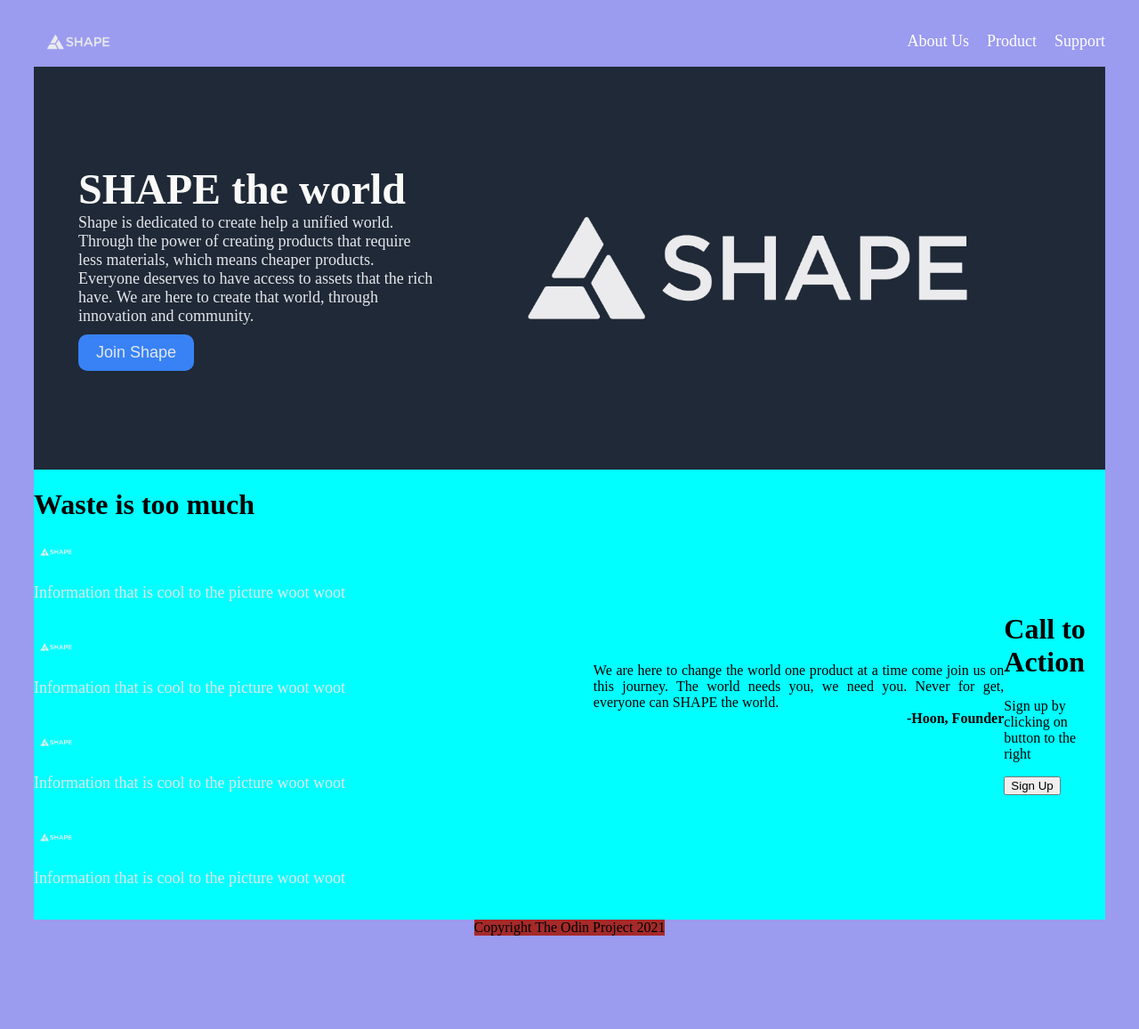
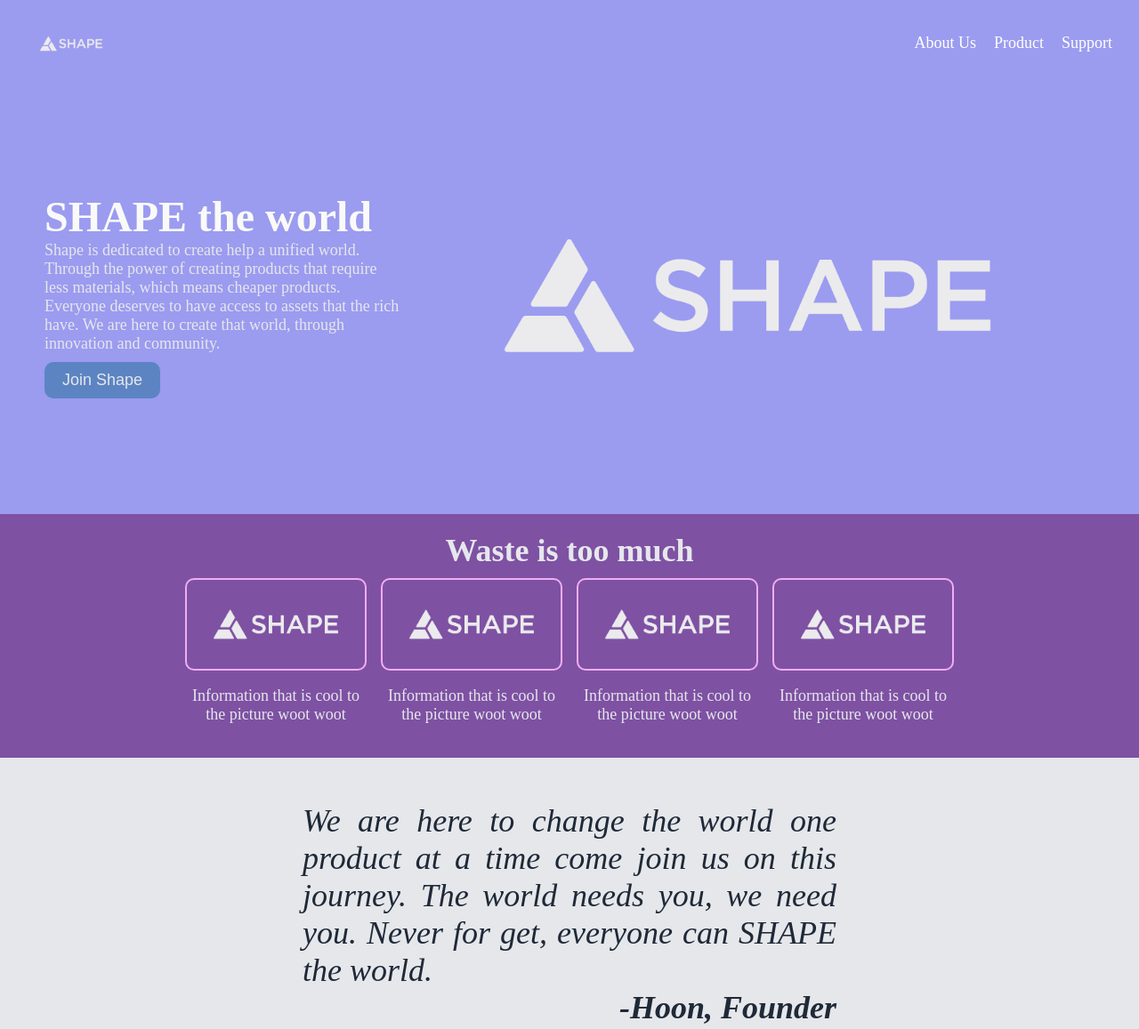
Before and after one commit to SHooonJ/landingpage, a plain HTML site: page index.html in a window 1280 px wide. Shown: the top 1157 px of the page at 89% size. Before the commit the page ends 1070 px from the top, so only its background shows below. Drawn offline with Linux system fonts and the light colour scheme.

Commit message:
Complete landing page
Added styles to the main and footer. Landing page is now complete.

```diff
--- a/index.html
+++ b/index.html
@@ -35,16 +35,16 @@
             <div class="info">
                 <h1>Waste is too much</h1>
                 <ul class="cards">
-                    <li><img src="./shape.png" width="50">
+                    <li><img src="./shape.png">
                         <p>Information that is cool to the picture woot woot</p>
                     </li>
-                    <li><img src="./shape.png" width="50">
+                    <li><img src="./shape.png">
                         <p>Information that is cool to the picture woot woot</p>
                     </li>
-                    <li><img src="./shape.png" width="50">
+                    <li><img src="./shape.png">
                         <p>Information that is cool to the picture woot woot</p>
                     </li>
-                    <li><img src="./shape.png" width="50">
+                    <li><img src="./shape.png">
                         <p>Information that is cool to the picture woot woot</p>
                     </li>
                 </ul>
--- a/style.css
+++ b/style.css
@@ -3,8 +3,9 @@ body{
     display: flex;
     flex-wrap: wrap;
     justify-content: center;
-    padding: 10px 30px;
+    padding: 10px 0;
     min-width: 500px;
+    margin: 0;
 }
 
 .header, ul{
@@ -16,6 +17,7 @@ body{
     width: 100%;
     justify-content: space-between;
     align-items: center;
+    padding: 10px 30px;
 }
 
 ul{
@@ -33,12 +35,10 @@ a{
 
 .hero, .main, .footer{
     display: flex;
-    justify-content: space-between;
-    align-items: center;
 }
 
 .hero{
-    background-color: #1f2937;
+    background-color: rgb(155,155,240);
     min-width: 0;
     width: 100%;
     justify-content: center;
@@ -70,7 +70,7 @@ a{
 }
 
 .hero button{
-    background-color: #3882f6;
+    background-color: #5c84c3;
     padding: 10px 20px;
     border-radius: 10px;
     border: none;
@@ -80,9 +80,102 @@ a{
 }
 
 .main{
-    background-color: aqua;
+    background-color: rgb(126, 81, 163);
+    flex-wrap: wrap;
+    justify-content: center;
+    align-items: center;
+}
+
+.main img{
+    width: 200px;
+    border: 2px solid #f3adf3;
+    border-radius: 10px;
+}
+
+.main .info{
+    display: flex;
+    justify-content: center;
+    align-items: center;
+    flex-wrap: wrap;
+    padding: 20px;
+}
+
+.main .info h1{
+    width: 100%;
+    text-align: center;
+    margin: 0px;
+    margin-bottom: 10px;
+    padding: 0px;
+    font-size: 36px;
+    color: #e5e7eb;
+}
+
+.main .info ul{
+    display: flex;
+    justify-content: center;
+    margin: 0;
+    padding: 0;
+}
+
+.main .info  ul li{
+    display: flex;
+    width: 200px;
+    text-align: center;
+    justify-content: center;
+    align-items: center;
+    flex-wrap: wrap;
+}
+
+.main .quote{
+    background-color: #e5e7eb;
+    width: 100%;
+    display: flex;
+    justify-content: center;
+    align-items: center;
+    padding: 50px 0;
+}
+
+.main .quote p{
+    width: 600px;
+    text-align: center;
+    font-size: 36px;
+    font-style: italic;
+    color: #1f2937;
+    margin: 0;
+}
+
+.main .signup{
+    background-color: #5c84c3;
+    border-radius: 10px;
+    display: flex;
+    width: 600px;
+    justify-content: space-between;
+    align-items: center;
+    padding: 20px 50px;
+    color: #e5e7eb;
+    margin: 50px;
+}
+
+.main .signup .text h1{
+    margin: 0;
+    padding: 0;
+    font-size: 24px;
+}
+
+.main .signup .text p{
+    margin: 0;
+    padding: 0;
+    font-size: 16px;
+}
+
+.main .signup button{
+    background-color: #5c84c3;
+    color: #e5e7eb;
+    border: 2px solid #e5e7eb;
+    border-radius: 10px;
+    padding: 10px 20px;
 }
 
 .footer{
-    background-color: brown;
+    padding: 30px 0;
 }
```
